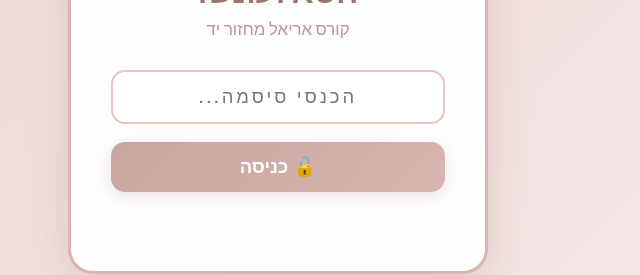
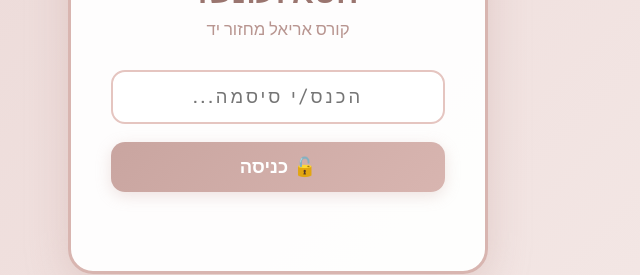
Before and after one commit to orijones100-glitch/arielgreenglags, a plain HTML site: page index.html in a window 1280 px wide. Shown: the part 337-612 px from the top of the page, 362-1002 px from the left. Drawn offline with Linux system fonts and the light colour scheme; no server answers.

```diff
--- a/index.html
+++ b/index.html
@@ -650,7 +650,7 @@
             <div class="login-icon">⚔️</div>
             <h1>חטא ועונשו</h1>
             <p class="login-subtitle">קורס אריאל מחזור יד</p>
-            <input type="password" class="login-input" id="passwordInput" placeholder="הכנסי סיסמה..." oninput="clearError()" onkeydown="if(event.key==='Enter') checkPassword()">
+            <input type="password" class="login-input" id="passwordInput" placeholder="הכנס/י סיסמה..." oninput="clearError()" onkeydown="if(event.key==='Enter') checkPassword()">
             <button class="login-btn" onclick="checkPassword()">🔓 כניסה</button>
             <div class="login-error" id="loginError"></div>
         </div>
```
